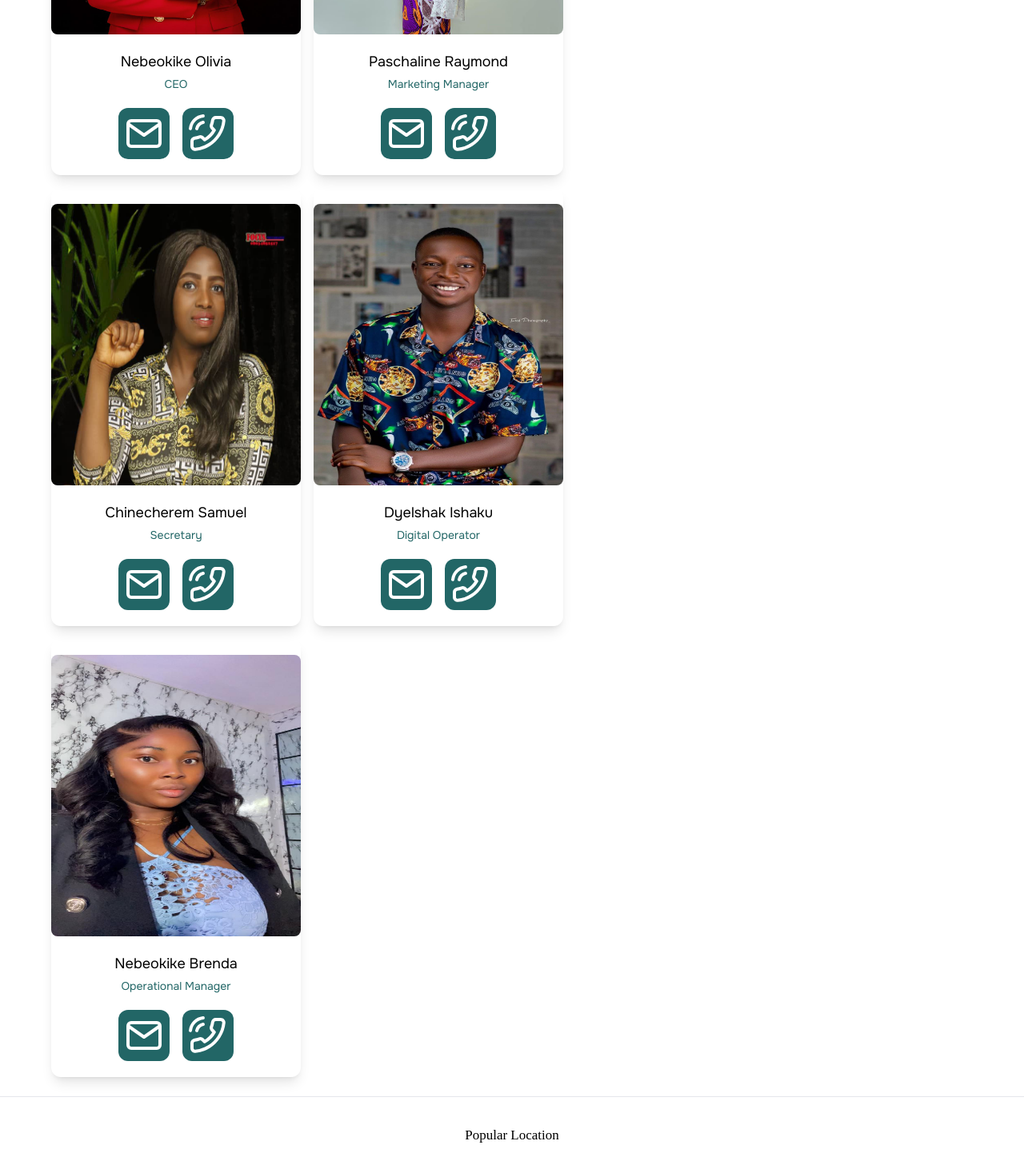
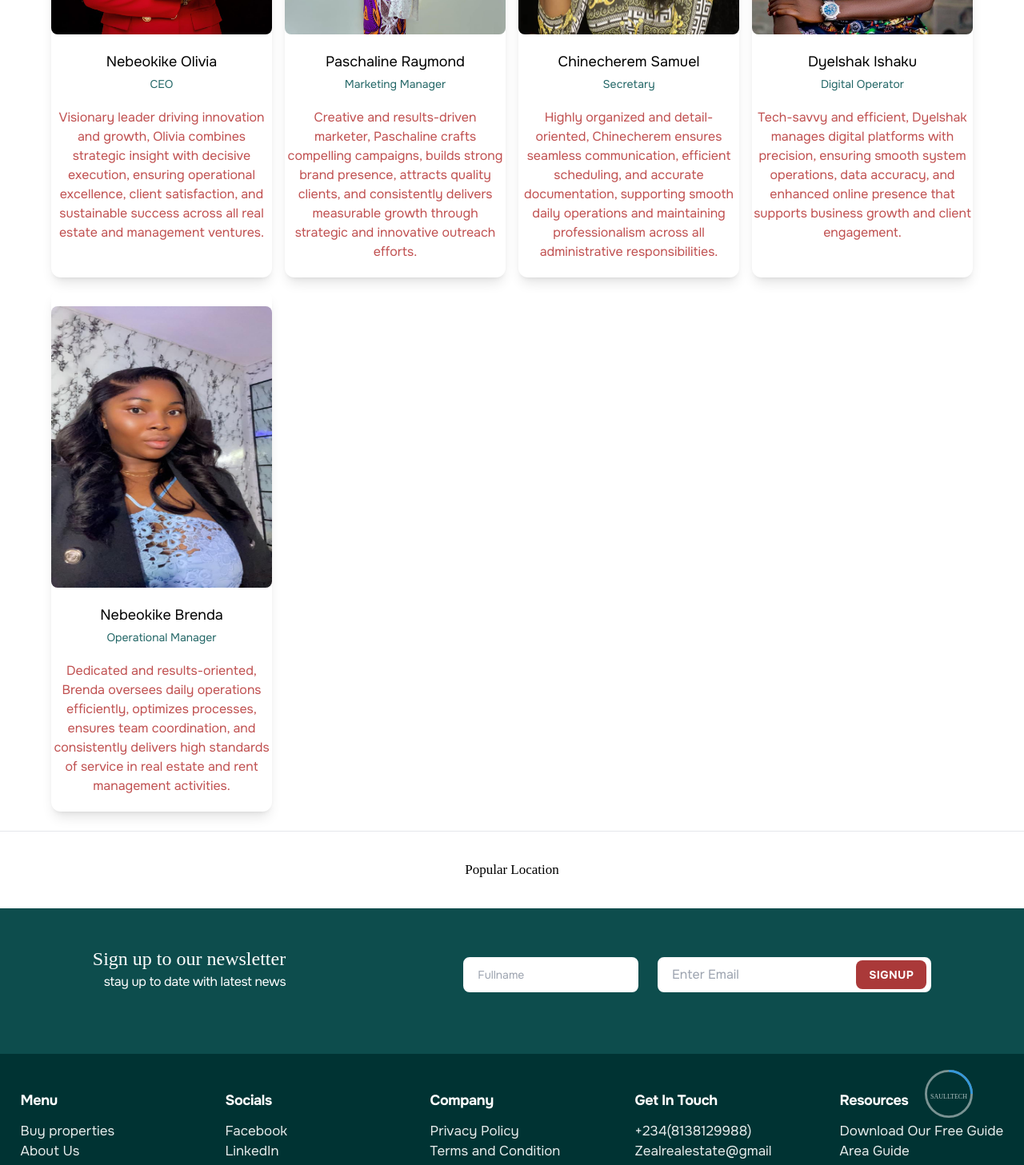
Before and after one commit to cafferti/zealduplicate, a React (Vite) app: page /about in a window 1280 px wide. Shown: the part 820-2277 px from the top of the page at 80% size. Built offline with nearby package versions, Linux system fonts and the light colour scheme; a small style sheet from the web is missing; a web font is replaced by a local one.

Commit message:
improve teams page

```diff
--- a/src/aboutteam.tsx
+++ b/src/aboutteam.tsx
@@ -91,7 +91,7 @@ function aboutteam() {
 
 
 
-        <div className='mx-[5%] md:max-w-[50%]'>
+        <div className='mx-[5%] md:max-w-[100%]'>
             <h1 className='w-[100%] text-2xl pb-2  border-b py-6 font-forumSerif font-medium'>Meet The Team</h1>
             <div className='flex items-center pt-2'>
                 <NavLink className='!text-[#226666]' to='/'>Home  </NavLink>
@@ -100,19 +100,14 @@ function aboutteam() {
             </div>
 
             <h1 className='text-xl  mb-3  font-medium'>Management</h1>
-            <div className='sm:grid sm:grid-cols-2 sm:gap-4'>
+            <div className='sm:grid sm:grid-cols-2 md:grid-cols-4 sm:gap-4'>
                                 {/* single card */}
                                 <div className='text-center shadow-lg py-5 rounded-xl'>
                     <img className='rounded-lg w-[100%] h-[27rem]  md:h-[22rem]' src={olivia} alt="" />
                     <h2 className='pt-5 text-lg'>Nebeokike Olivia</h2>
                     <p className='text-[#226666] py-1 pb-5 text-sm font-normal'>CEO</p>
                     <div className='flex justify-center gap-4'>
-                        <a href="">
-                            <img className='bg-[#226666] p-2 rounded-xl' src={saulltechimg} alt="" />
-                        </a>
-                        <a href="">
-                            <img className='bg-[#226666] p-2 rounded-xl' src={saulltechphone} alt="" />
-                        </a>
+                        <p className='!text-[#C05050]'>Visionary leader driving innovation and growth, Olivia combines strategic insight with decisive execution, ensuring operational excellence, client satisfaction, and sustainable success across all real estate and management ventures.</p>
                     </div>
                 </div>
                 {/* single card */}
@@ -123,12 +118,9 @@ function aboutteam() {
                     <h2 className='pt-5 text-lg'>Paschaline Raymond</h2>
                     <p className='text-[#226666] py-1 pb-5 text-sm font-normal'>Marketing Manager</p>
                     <div className='flex justify-center gap-4'>
-                        <a href="">
-                            <img className='bg-[#226666] p-2 rounded-xl' src={saulltechimg} alt="" />
-                        </a>
-                        <a href="">
-                            <img className='bg-[#226666] p-2 rounded-xl' src={saulltechphone} alt="" />
-                        </a>
+                        <p className='!text-[#C05050]'>
+                            Creative and results-driven marketer, Paschaline crafts compelling campaigns, builds strong brand presence, attracts quality clients, and consistently delivers measurable growth through strategic and innovative outreach efforts.
+                        </p>
                     </div>
                 </div>
                 {/* single card */}
@@ -138,12 +130,9 @@ function aboutteam() {
                     <h2 className='pt-5 text-lg'>Chinecherem Samuel</h2>
                     <p className='text-[#226666] py-1 pb-5 text-sm font-normal'>Secretary</p>
                     <div className='flex justify-center gap-4'>
-                        <a href="">
-                            <img className='bg-[#226666] p-2 rounded-xl' src={saulltechimg} alt="" />
-                        </a>
-                        <a href="">
-                            <img className='bg-[#226666] p-2 rounded-xl' src={saulltechphone} alt="" />
-                        </a>
+                        <p className='!text-[#C05050]'>
+                           Highly organized and detail-oriented, Chinecherem ensures seamless communication, efficient scheduling, and accurate documentation, supporting smooth daily operations and maintaining professionalism across all administrative responsibilities.
+                        </p>
                     </div>
                 </div>
                 {/* single card */}
@@ -154,12 +143,9 @@ function aboutteam() {
                     <h2 className='pt-5 text-lg'>Dyelshak Ishaku</h2>
                     <p className='text-[#226666] py-1 pb-5 text-sm font-normal'>Digital Operator</p>
                     <div className='flex justify-center gap-4'>
-                        <a href="">
-                            <img className='bg-[#226666] p-2 rounded-xl' src={saulltechimg} alt="" />
-                        </a>
-                        <a href="">
-                            <img className='bg-[#226666] p-2 rounded-xl' src={saulltechphone} alt="" />
-                        </a>
+                        <p className='!text-[#C05050]'>
+                            Tech-savvy and efficient, Dyelshak manages digital platforms with precision, ensuring smooth system operations, data accuracy, and enhanced online presence that supports business growth and client engagement.
+                        </p>
                     </div>
                 </div>
                 {/* single card */}
@@ -170,12 +156,9 @@ function aboutteam() {
                     <h2 className='pt-5 text-lg'>Nebeokike Brenda</h2>
                     <p className='text-[#226666] py-1 pb-5 text-sm font-normal'>Operational Manager</p>
                     <div className='flex justify-center gap-4'>
-                        <a href="">
-                            <img className='bg-[#226666] p-2 rounded-xl' src={saulltechimg} alt="" />
-                        </a>
-                        <a href="">
-                            <img className='bg-[#226666] p-2 rounded-xl' src={saulltechphone} alt="" />
-                        </a>
+                        <p className='!text-[#C05050]'>
+                            Dedicated and results-oriented, Brenda oversees daily operations efficiently, optimizes processes, ensures team coordination, and consistently delivers high standards of service in real estate and rent management activities.
+                        </p>
                     </div>
                 </div>
                 {/* single card */}
```
